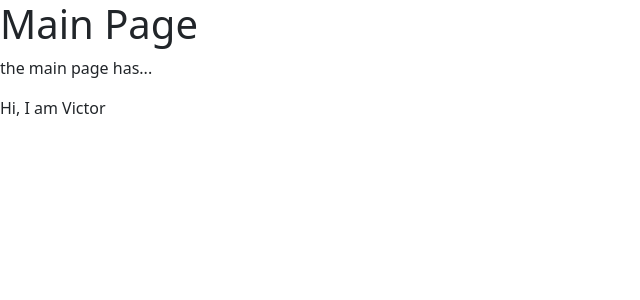
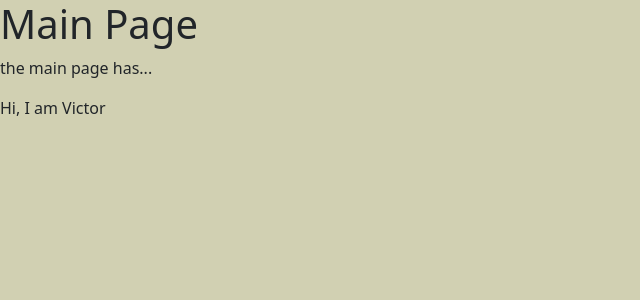
Before and after one commit to b4l4k/myselfweb, a Django app: page / in a window 1280 px wide. Shown: the top 300 px of the page, without its empty margins (0-640 px from the left). Run offline with Django 5.2, Linux system fonts and the light colour scheme.

Commit message:
Creating css file

```diff
--- /dev/null
+++ b/hello_django/prjctdjango/main/static/main/css/main.css
@@ -0,0 +1,3 @@
+body {
+    background-color: #d1d0b2;
+}
--- a/hello_django/prjctdjango/main/templates/main/layout.html
+++ b/hello_django/prjctdjango/main/templates/main/layout.html
@@ -1,3 +1,4 @@
+{% load static %}
 <!DOCTYPE html>
 <html lang="en">
 <head>
@@ -7,6 +8,7 @@
 
     <!-- Connection of bootstrap -->
     <link rel="stylesheet" href="https://cdn.jsdelivr.net/npm/bootstrap@5.3.2/dist/css/bootstrap.min.css"/>
+    <link rel="stylesheet" href="{% static 'main/css/main.css' %}"/>
 </head>
 <body>
     {% block content %}
```
